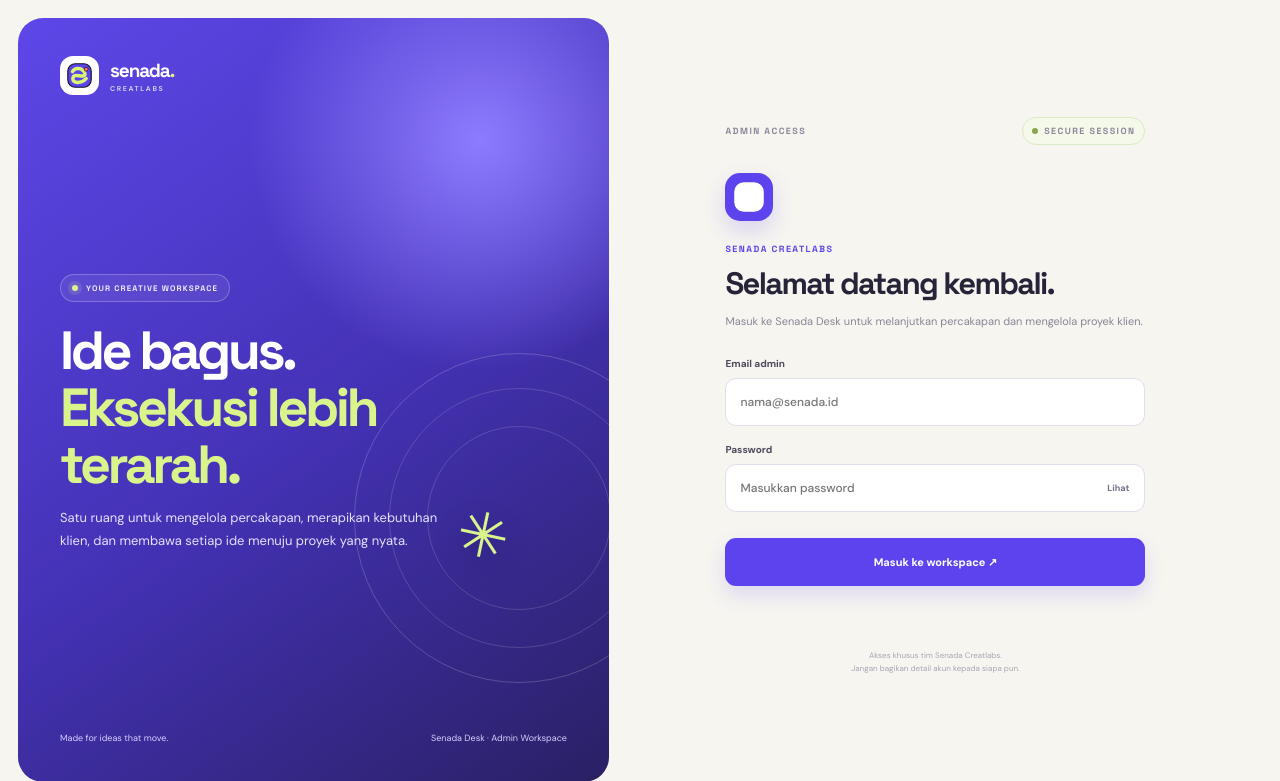
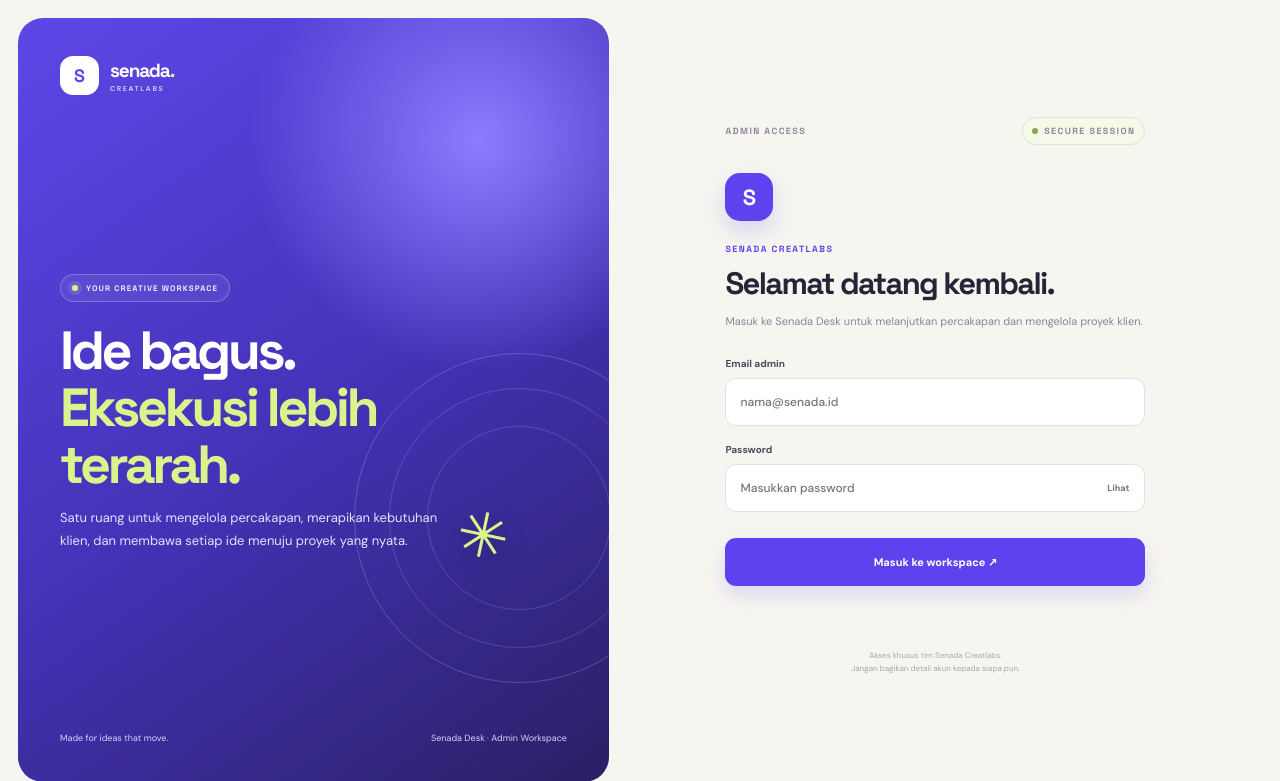
Before and after one commit to bernadusbayu148-source/senada-creatlabs, a PHP site: page /backend/admin-public/admin-gate.php in a window 1280 px wide. Shown: the top 781 px of the page. Run offline with PHP 8.4, Linux system fonts and the light colour scheme.

Commit message:
Make server login branding independent of favicon path

```diff
--- a/backend/app/bootstrap.php
+++ b/backend/app/bootstrap.php
@@ -171,7 +171,7 @@ function senada_login_page(string $message = ''): never {
     .login-shell{min-height:100vh;display:grid;grid-template-columns:minmax(340px,.95fr) minmax(420px,1.05fr);padding:18px}
     .login-art{position:relative;overflow:hidden;display:flex;flex-direction:column;justify-content:space-between;min-height:calc(100vh - 36px);padding:38px 42px;border-radius:25px;background:radial-gradient(circle at 78% 16%,#8d7bff 0,transparent 29%),linear-gradient(145deg,#5d47e8 0%,#4432b6 52%,#292064 100%);color:#fff}
     .brand{display:flex;align-items:center;gap:11px;color:#fff;text-decoration:none}
-    .brand-mark{width:39px;height:39px;padding:7px;background:#fff;border-radius:13px}
+    .brand-mark{display:grid;place-items:center;width:39px;height:39px;padding:0;background:#fff;color:#5c43ed;border-radius:13px;font:700 18px "Space Grotesk",sans-serif}
     .brand-word{font:700 19px "Space Grotesk",sans-serif;letter-spacing:-.06em}
     .brand-word small{display:block;margin-top:1px;font:700 7px "DM Sans",sans-serif;letter-spacing:.23em;opacity:.72}
     .art-copy{position:relative;z-index:2;max-width:480px;margin:45px 0}
@@ -191,8 +191,8 @@ function senada_login_page(string $message = ''): never {
     .login-topline span{font:700 9px "Space Grotesk",sans-serif;letter-spacing:.16em;color:#8d8799}
     .secure-tag{display:inline-flex;align-items:center;gap:6px;padding:7px 9px;border:1px solid #dce9c5;border-radius:99px;background:#f4f9e9;color:#617a30;font:700 7px "Space Grotesk",sans-serif;letter-spacing:.08em}
     .secure-tag i{width:6px;height:6px;border-radius:50%;background:#8aa64d}
-    .login-mark{width:48px;height:48px;padding:9px;border-radius:15px;background:#5c43ed;box-shadow:0 10px 22px #5c43ed30}
-    .login-mark img{width:100%;height:100%;filter:brightness(0) invert(1)}
+    .login-mark{display:grid;place-items:center;width:48px;height:48px;padding:9px;border-radius:15px;background:#5c43ed;box-shadow:0 10px 22px #5c43ed30}
+    .login-mark-letter{color:#fff;font:700 22px "Space Grotesk",sans-serif}
     .login-eyebrow{margin:22px 0 8px;color:var(--violet);font:700 9px "Space Grotesk",sans-serif;letter-spacing:.16em}
     h1{margin:0;font:700 31px "Space Grotesk",sans-serif;letter-spacing:-.055em}
     .login-intro{margin:9px 0 26px;color:var(--muted);font-size:11px;line-height:1.7}
@@ -215,7 +215,7 @@ function senada_login_page(string $message = ''): never {
   <div class="login-shell">
     <aside class="login-art">
       <a class="brand" href="/" aria-label="Senada Creatlabs">
-        <img class="brand-mark" src="/favicon.svg" alt="">
+        <span class="brand-mark" aria-hidden="true">S</span>
         <span class="brand-word">senada<span style="color:#d8f48b">.</span><small>CREATLABS</small></span>
       </a>
       <div class="art-copy">
@@ -230,7 +230,7 @@ function senada_login_page(string $message = ''): never {
     <main class="login-main">
       <section class="login-card">
         <div class="login-topline"><span>ADMIN ACCESS</span><span class="secure-tag"><i></i> SECURE SESSION</span></div>
-        <div class="login-mark"><img src="/favicon.svg" alt=""></div>
+        <div class="login-mark"><span class="login-mark-letter" aria-hidden="true">S</span></div>
         <div class="login-eyebrow">SENADA CREATLABS</div>
         <h1>Selamat datang kembali.</h1>
         <p class="login-intro">Masuk ke Senada Desk untuk melanjutkan percakapan dan mengelola proyek klien.</p>
```
